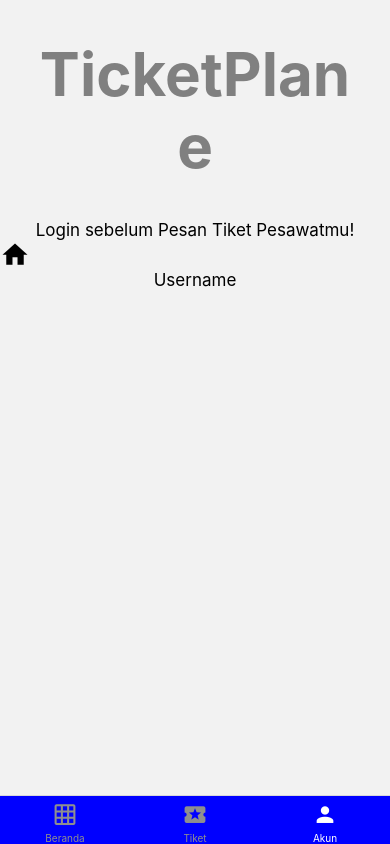
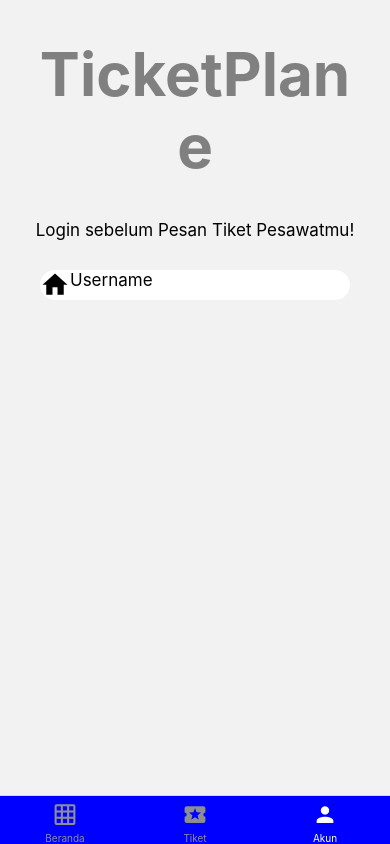
Before and after one commit to nunaprameswari/TicketPlane, a React Native app: screen /Akun in a window 390 px wide. Built offline with nearby package versions, Linux system fonts and the light colour scheme.

Commit message:
Membuat akun profile

```diff
--- a/src/screens/Akun.jsx
+++ b/src/screens/Akun.jsx
@@ -9,7 +9,7 @@ const Akun = () => {
         <Text style={styles.login}>TicketPlane</Text>
         <Text style={styles.text}>Login sebelum Pesan Tiket Pesawatmu!</Text>
       </View>
-      <View>
+      <View style={styles.box}>
         <MaterialCommunityIcons name="home" size={30} color={'black'} />
         <Text style={styles.text}>Username</Text>
       </View>
@@ -32,4 +32,11 @@ const styles = StyleSheet.create({
     textAlign: 'center',
     fontSize: 17,
   },
+  box: {
+    backgroundColor: 'white',
+    flexDirection: 'row',
+    marginHorizontal: 40,
+    borderRadius: 20,
+    marginVertical: 30,
+  },
 });
```
